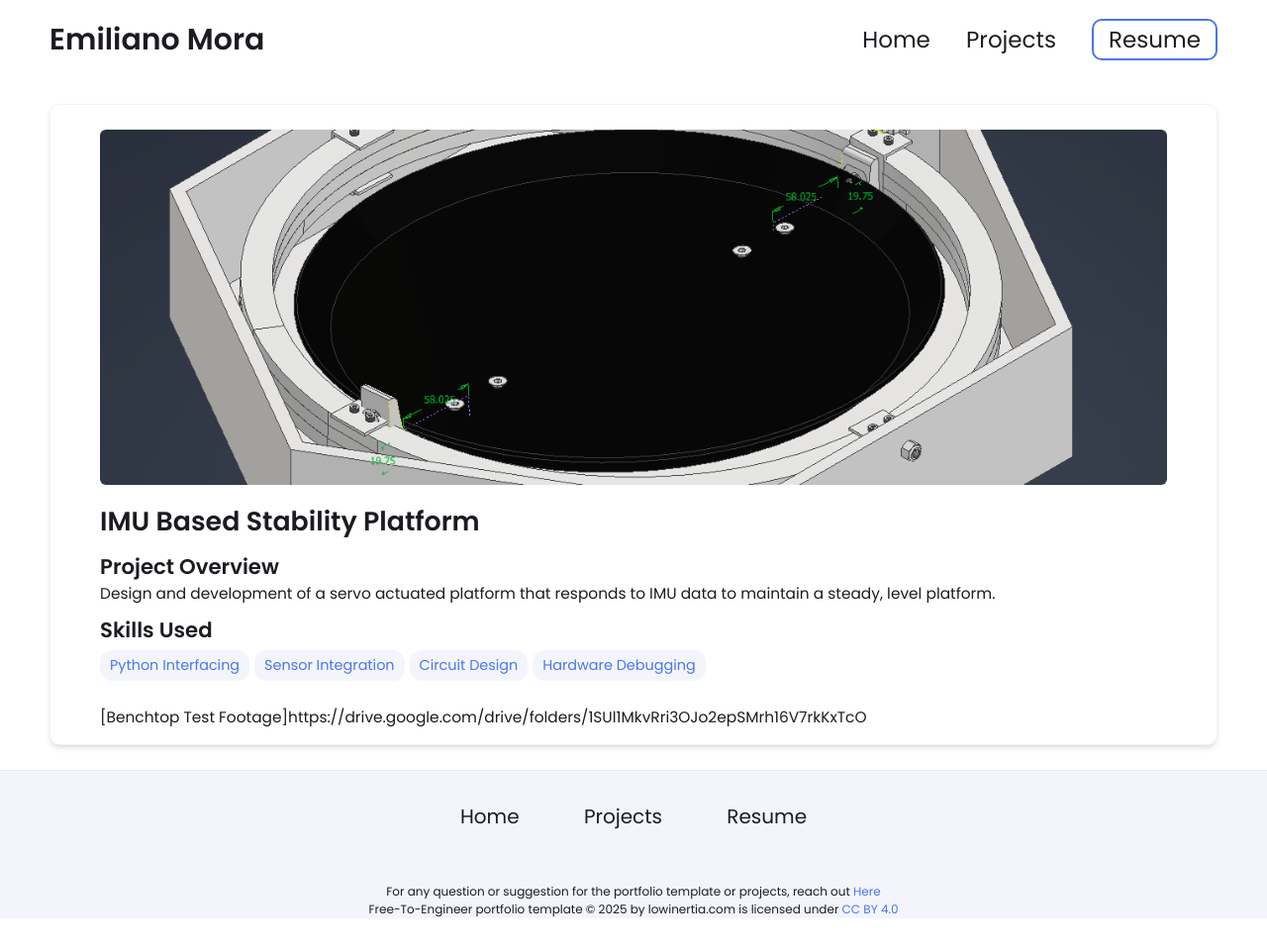
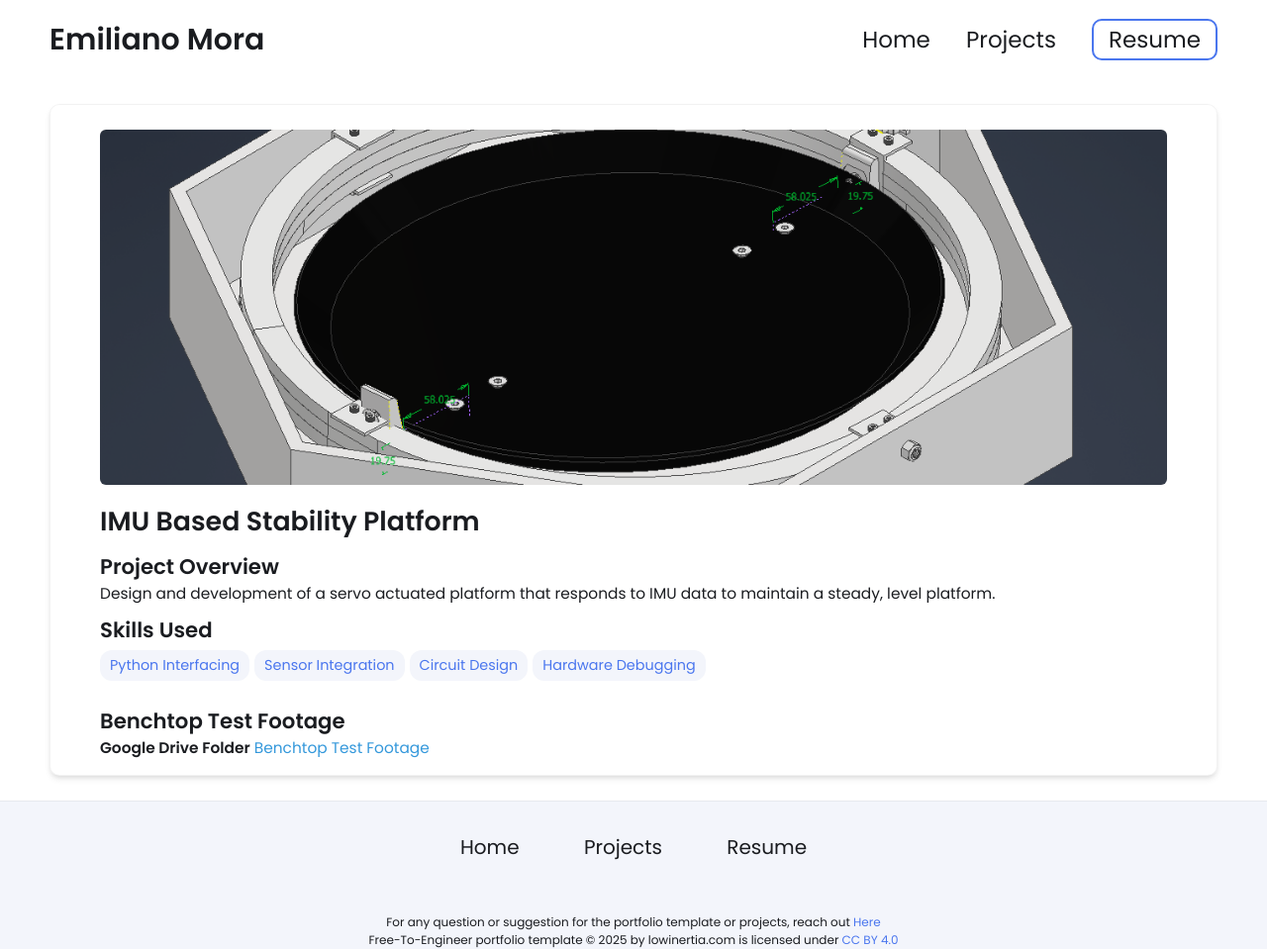
Before and after one commit to Emora97/emora97.github.io, a Jekyll site: the page built from _projects/IMU-Stability-Platform/index.md, in a window 1280 px wide. Shown: the whole page at 99% size. Built offline with Jekyll 4.4.1, drawn with Linux system fonts in a browser that asks for light colours; before the commit the page ends 928 px from its top, so only the background shows below that.

Commit message:
Update index.md

```diff
--- a/_projects/IMU-Stability-Platform/index.md
+++ b/_projects/IMU-Stability-Platform/index.md
@@ -9,4 +9,5 @@ skills:
 - Hardware Debugging
 main-image: /stability-tray.png
 ---
-[Benchtop Test Footage]https://drive.google.com/drive/folders/1SUl1MkvRri3OJo2epSMrh16V7rkKxTcO
+## Benchtop Test Footage
+**Google Drive Folder** [Benchtop Test Footage](https://drive.google.com/drive/folders/1SUl1MkvRri3OJo2epSMrh16V7rkKxTcO)
```
